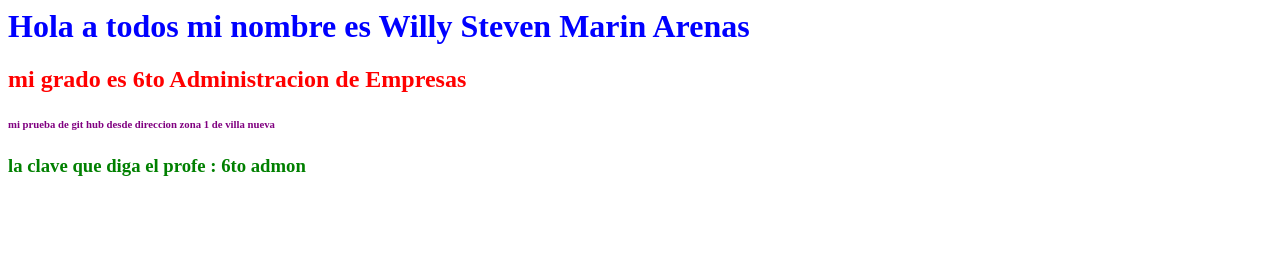
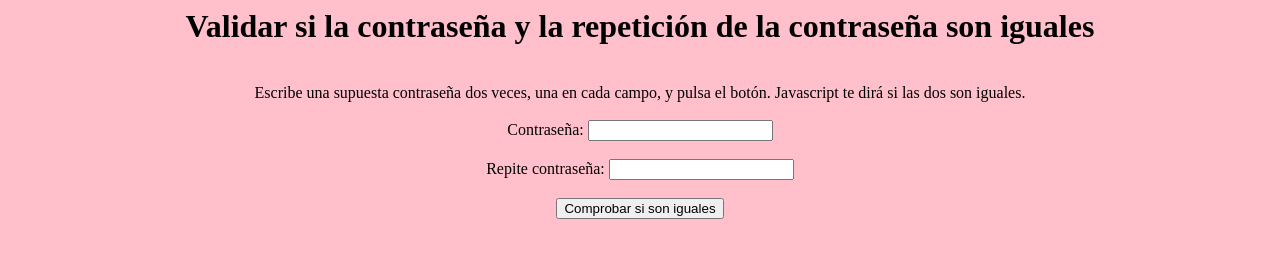
Before and after one commit to WillyMarin23/Examen, a plain HTML site: page index.html in a window 1280 px wide. Drawn offline with Linux system fonts and the light colour scheme.

Commit message:
Add files via upload

```diff
--- a/index.html
+++ b/index.html
@@ -1,13 +1,43 @@
-<DOCTYPE . Html>
 <html>
 <head>
-<title>prueba de proyecto examen</title>
-<link REL=stylesheet  href="proyecto/css/style.css" type="text/css" media=SCREEN>
+<title>Validar si la contraseña y la repetición de la contraseña son iguales</title>
+<script>
+function comprobarClave(){
+    clave1 = document.f1.clave1.value
+    clave2 = document.f1.clave2.value
+
+
+    if (clave1 == "Willy" && clave2 == "Marin"){
+       alert("Los Datos Coinciden...\n Bienvenido");
+        var href =  "dos.html";
+        window.location=href;
+         }
+
+    else{
+       alert("Las dos claves son distintas...\nIntentelo nuevamente.");
+        var href =  "index.html";
+        window.location=href;
+    };
+
+}
+</script>
 </head>
-<body>
-<h1>Hola a todos mi nombre es Willy Steven Marin Arenas </h1>
-<h2>mi grado es 6to Administracion de Empresas</h2>
-<h6>mi prueba de git hub desde direccion  zona 1 de villa nueva  </h6>
-<h3>la clave que diga el profe : 6to admon </h3>
+
+<body bgcolor="pink">
+
+<h1><center> Validar si la contraseña y la repetición de la contraseña son iguales</center></h1>
+<br>
+<center> Escribe una supuesta contraseña dos veces, una en cada campo, y pulsa el botón. Javascript te dirá si las dos son iguales.</center>
+
+<br>
+<form action="" name="f1">
+<center> Contraseña: <input type="password" name="clave1" size="20"></center>
+<br>
+<center> Repite contraseña: <input type="password" name="clave2" size="20"></center>
+<br>
+<center> <input type="button" value="Comprobar si son iguales" onClick="comprobarClave()"></center>
+
+</form>
+
 </body>
 </html>
```
